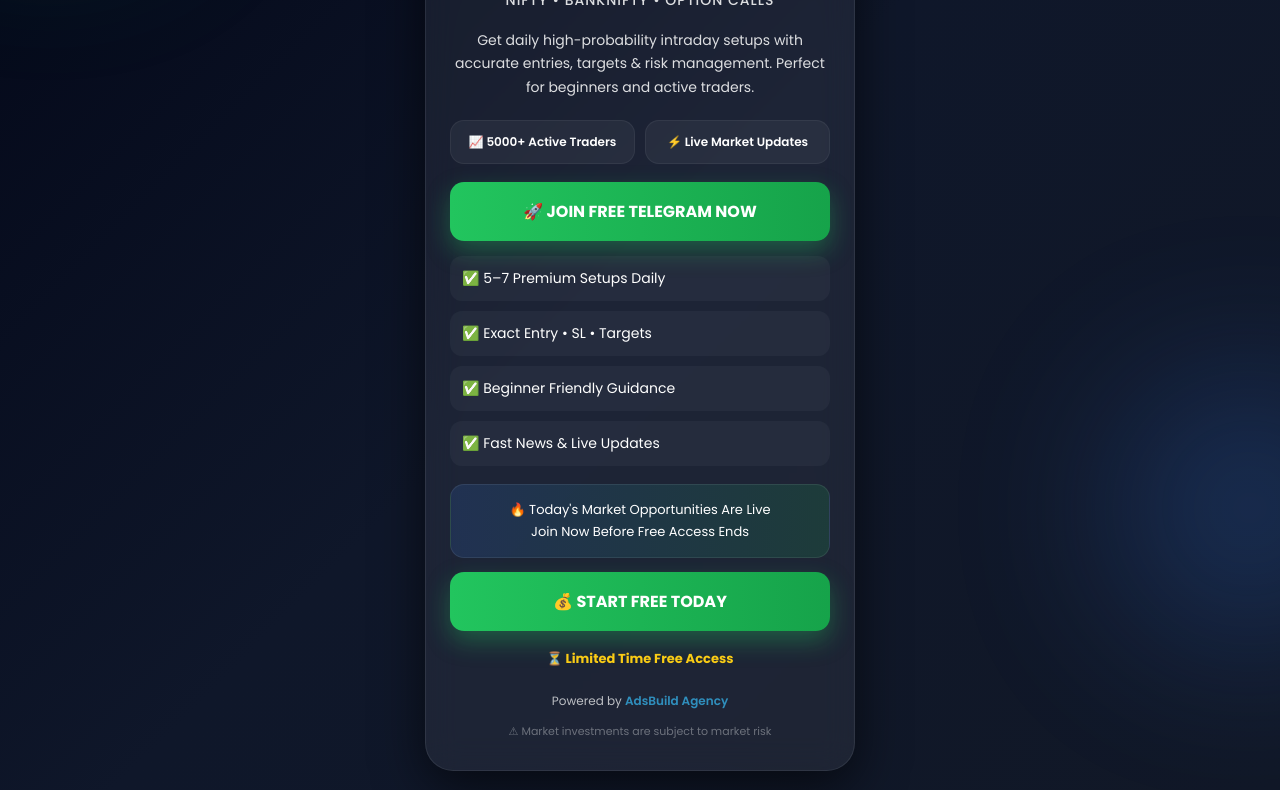
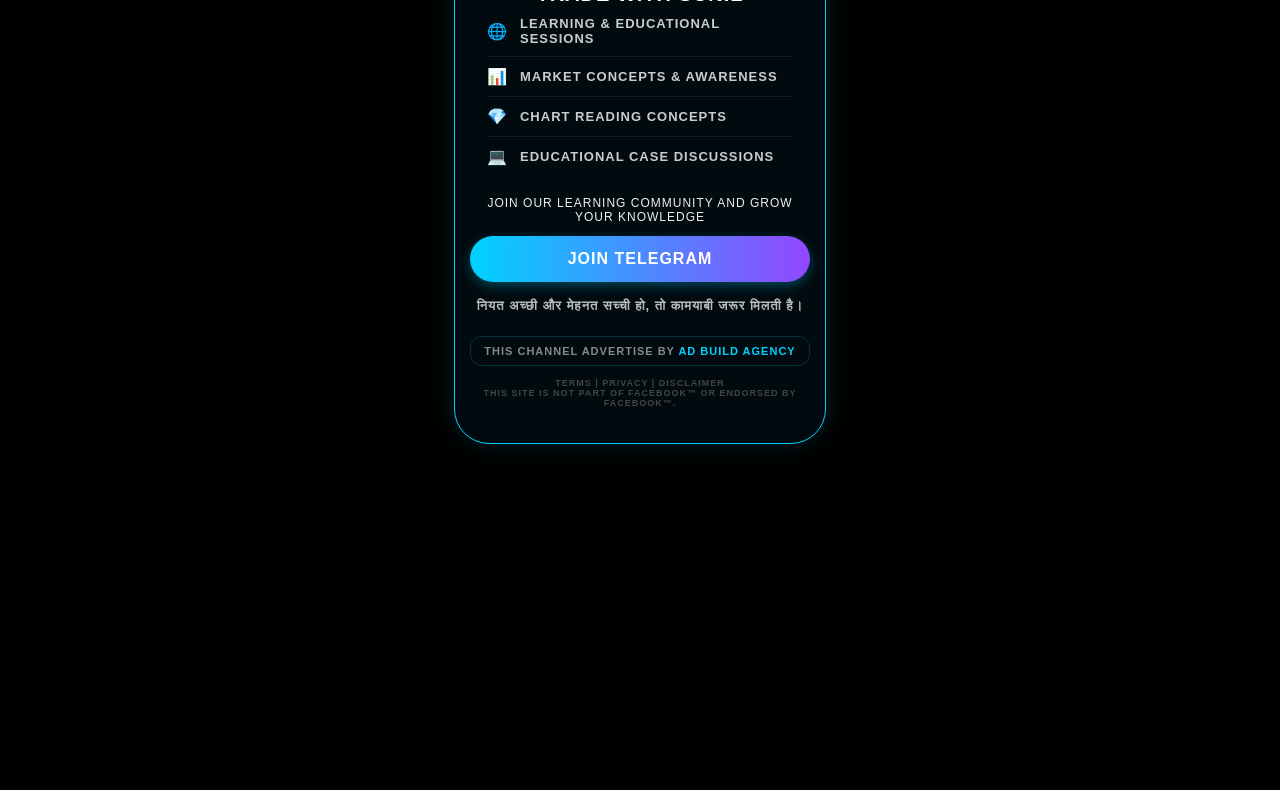
Before and after one commit to dfghhfggh/sunil-tr, a plain HTML site: page index.html in a window 1280 px wide. Shown: the part 262-1052 px from the top of the page. After the commit the page ends 800 px from the top, so only its background shows below. Drawn offline with Linux system fonts and the light colour scheme.

Commit message:
Update index.html

```diff
--- a/index.html
+++ b/index.html
@@ -1,394 +1,167 @@
+
+
 <!DOCTYPE html>
 <html lang="en">
 <head>
-<meta charset="UTF-8" />
-<meta name="viewport" content="width=device-width, initial-scale=1.0"/>
+<meta charset="UTF-8">
+<meta name="viewport" content="width=device-width, initial-scale=1.0">
+<title>𝗧𝗿𝗮𝗱𝗲 𝘄𝗶𝘁𝗵 𝗺𝘂𝗻𝗮𝗮𝗳 - Learning Community</title>
 
-<title>Trade With Munaaf</title>
-
-<link href="https://fonts.googleapis.com/css2?family=Poppins:wght@400;500;600;700;800&display=swap" rel="stylesheet">
 
 <style>
-
-*{
-margin:0;
-padding:0;
-box-sizing:border-box;
-font-family:'Poppins',sans-serif;
+  body {
+    margin: 0;
+    padding: 0;
+    font-family: 'Poppins', sans-serif;
+    background-color: #000;
+    display: flex;
+    justify-content: center;
+    align-items: center;
+    min-height: 100vh;
   }
 
-body{
-background:
-linear-gradient(135deg,#020617,#0f172a,#111827);
-min-height:100vh;
-display:flex;
-justify-content:center;
-align-items:center;
-padding:20px;
-overflow:hidden;
-color:#fff;
+  .card {
+    width: 85%;
+    max-width: 340px;
+    background: #010a0f;
+    border: 1.5px solid #00d2ff;
+    border-radius: 35px;
+    padding: 20px 15px;
+    text-align: center;
+    box-shadow: 0 0 25px rgba(0, 210, 255, 0.15);
   }
 
-/* GLOW */
-
-.blur1,
-.blur2{
-position:fixed;
-border-radius:50%;
-filter:blur(90px);
-z-index:-1;
+  .profile-img {
+    width: 110px;
+    height: 110px;
+    border-radius: 50%;
+    border: 3px solid #00d2ff;
+    object-fit: cover;
+    margin-top: -5px;
+    box-shadow: 0 0 15px #00d2ff;
   }
 
-.blur1{
-width:260px;
-height:260px;
-background:#22c55e;
-top:-80px;
-left:-80px;
-opacity:0.25;
+  h1 {
+    color: #fff;
+    font-size: 20px;
+    margin: 15px 0;
+    text-transform: uppercase;
+    letter-spacing: 1px;
   }
 
-.blur2{
-width:260px;
-height:260px;
-background:#3b82f6;
-bottom:-100px;
-right:-100px;
-opacity:0.25;
+  .features {
+    text-align: left;
+    margin: 0 auto;
+    width: 90%;
   }
 
-/* CARD */
-
-.card{
-width:100%;
-max-width:430px;
-
-background:rgba(255,255,255,0.06);
-backdrop-filter:blur(16px);
-
-border:1px solid rgba(255,255,255,0.08);
-
-border-radius:28px;
-
-padding:30px 24px;
-
-box-shadow:
-0 15px 50px rgba(0,0,0,0.6),
-inset 0 1px 1px rgba(255,255,255,0.08);
-
-text-align:center;
-
-position:relative;
-overflow:hidden;
+  .feature-item {
+    color: #ccc;
+    font-size: 13px;
+    padding: 10px 0;
+    border-bottom: 1px solid rgba(255, 255, 255, 0.08);
+    display: flex;
+    align-items: center;
   }
 
-/* TOP TAG */
+  .feature-item:last-child { border-bottom: none; }
 
-.top-tag{
-display:inline-block;
-padding:8px 16px;
-border-radius:50px;
-font-size:12px;
-font-weight:700;
-background:rgba(34,197,94,0.12);
-border:1px solid rgba(34,197,94,0.3);
-color:#4ade80;
-margin-bottom:18px;
+  .icon { margin-right: 12px; font-size: 16px; }
+
+  .join-text {
+    color: #eee;
+    font-size: 12px;
+    margin: 20px 0 12px;
+    font-weight: 300;
   }
 
-/* LOGO */
-
-.logo-wrap{
-display:flex;
-justify-content:center;
-margin-bottom:15px;
+  .telegram-btn {
+    display: block;
+    background: linear-gradient(90deg, #00d2ff 0%, #9247ff 100%);
+    color: white;
+    text-decoration: none;
+    padding: 14px;
+    border-radius: 50px;
+    font-weight: bold;
+    font-size: 16px;
+    margin-bottom: 15px;
+    box-shadow: 0 4px 12px rgba(0, 210, 255, 0.3);
   }
 
-.logo{
-width:90px;
-height:90px;
-border-radius:50%;
-border:3px solid #facc15;
-padding:4px;
-object-fit:cover;
-
-box-shadow:
-0 0 25px rgba(250,204,21,0.4);
+  .hindi-quote {
+    color: #bbb;
+    font-size: 13px;
+    margin-bottom: 20px;
+    line-height: 1.4;
   }
 
-/* HEADING */
-
-h1{
-font-size:28px;
-font-weight:800;
-line-height:1.2;
-margin-bottom:8px;
-
-background:linear-gradient(90deg,#facc15,#ffffff);
--webkit-background-clip:text;
--webkit-text-fill-color:transparent;
+  .footer-box {
+    border: 1px solid rgba(0, 210, 255, 0.2);
+    border-radius: 12px;
+    padding: 8px;
+    font-size: 11px;
+    color: #888;
   }
 
-h2{
-font-size:14px;
-font-weight:500;
-opacity:0.85;
-margin-bottom:18px;
-letter-spacing:1px;
+  /* Link styling for Agency */
+  .footer-box a {
+    color: #00d2ff;
+    font-weight: bold;
+    text-decoration: none;
   }
 
-.desc{
-font-size:14px;
-line-height:1.7;
-opacity:0.85;
-margin-bottom:20px;
+  .disclaimer {
+    font-size: 9px;
+    color: #444;
+    margin-top: 12px;
   }
-
-/* TRUST */
-
-.trust-box{
-display:flex;
-justify-content:space-between;
-gap:10px;
-margin-bottom:18px;
-}
-
-.trust{
-flex:1;
-background:rgba(255,255,255,0.05);
-padding:12px 10px;
-border-radius:14px;
-border:1px solid rgba(255,255,255,0.06);
-font-size:12px;
-font-weight:600;
-}
-
-/* BUTTON */
-
-.btn{
-display:block;
-width:100%;
-text-decoration:none;
-
-background:linear-gradient(90deg,#22c55e,#16a34a);
-
-padding:17px;
-border-radius:14px;
-
-font-size:16px;
-font-weight:700;
-color:#fff;
-
-margin:14px 0;
-
-box-shadow:0 10px 25px rgba(34,197,94,0.35);
-
-transition:0.3s;
-}
-
-.btn:hover{
-transform:translateY(-2px) scale(1.02);
-}
-
-/* FEATURES */
-
-.features{
-margin-top:15px;
-text-align:left;
-}
-
-.feature{
-display:flex;
-align-items:center;
-gap:10px;
-
-background:rgba(255,255,255,0.04);
-
-padding:12px;
-border-radius:12px;
-
-margin-bottom:10px;
-
-font-size:14px;
-}
-
-/* LIVE BOX */
-
-.live{
-margin-top:18px;
-
-background:linear-gradient(90deg,
-rgba(59,130,246,0.15),
-rgba(34,197,94,0.15));
-
-padding:14px;
-border-radius:14px;
-
-border:1px solid rgba(255,255,255,0.08);
-
-font-size:13px;
-line-height:1.7;
-}
-
-/* TIMER */
-
-.timer{
-margin-top:18px;
-font-size:13px;
-font-weight:700;
-color:#facc15;
-
-animation:blink 1s infinite;
-}
-
-@keyframes blink{
-50%{
-opacity:0.5;
-}
-}
-
-/* FOOTER */
-
-.footer{
-margin-top:22px;
-font-size:12px;
-opacity:0.7;
-line-height:1.7;
-}
-
-.footer a{
-color:#38bdf8;
-text-decoration:none;
-font-weight:600;
-}
-
-.risk{
-margin-top:10px;
-font-size:11px;
-opacity:0.5;
-}
-
-/* MOBILE */
-
-@media(max-width:480px){
-
-.card{
-padding:26px 18px;
-border-radius:24px;
-}
-
-h1{
-font-size:24px;
-}
-
-.btn{
-font-size:15px;
-padding:15px;
-}
-
-}
-
 </style>
 </head>
-
 <body>
 
-<div class="blur1"></div>
-<div class="blur2"></div>
+<div class="card">
+  <img src="https://i.ibb.co/QvkYkjjm/f-Jy-Xkfzb-WRC8-CTrl-WEG7jse-YLAbbe71vil7-dc-IKM7-Oh-a-g4cv-YQA2t-Rruluz4de-Bg-U9wgl9c-Xlu9-Ie-BBGCx-I4.jpg" alt="𝗧𝗿𝗮𝗱𝗲 𝘄𝗶𝘁𝗵 𝗺𝘂𝗻𝗮𝗮𝗳" class="profile-img">
 
-<div class="card">
+  <h1>TRADE WITH SUNIL
 
-<div class="top-tag">
-🔥 INDIA'S FAST GROWING TRADING COMMUNITY
+  <div class="features">
+    <div class="feature-item"><span class="icon">🌐</span> Learning & Educational Sessions</div>
+    <div class="feature-item"><span class="icon">📊</span> Market Concepts & Awareness</div>
+    <div class="feature-item"><span class="icon">💎</span> Chart Reading Concepts</div>
+    <div class="feature-item"><span class="icon">💻</span> Educational Case Discussions</div>
   </div>
 
-<div class="logo-wrap">
-<img src="https://i.ibb.co/HThtfpR7/Whats-App-Image-2026-01-30-at-8-54-08-PM.jpg" class="logo">
+  <p class="join-text">Join our learning community and grow your knowledge</p>
+
+  <a href="https://t.me/+8Y0RxopUnEEzYjRl" class="telegram-btn">JOIN TELEGRAM</a>
+
+  <p class="hindi-quote">नियत अच्छी और मेहनत सच्ची हो, तो कामयाबी जरूर मिलती है।</p>
+
+  <div class="footer-box">
+    This Channel Advertise By <a href="https://t.me/+3XoqJNLxYHswNTc1" target="_blank">AD BUILD AGENCY</a>
   </div>
 
-<h1>TRADE WITH MUNAAF</h1>
-
-<h2>NIFTY • BANKNIFTY • OPTION CALLS</h2>
-
-<p class="desc">
-Get daily high-probability intraday setups with
-accurate entries, targets & risk management.
-Perfect for beginners and active traders.
-</p>
-
-<div class="trust-box">
-
-<div class="trust">
-📈 5000+ Active Traders
+  <div class="disclaimer">
+    Terms | Privacy | Disclaimer <br>
+    This site is not part of Facebook™ or endorsed by Facebook™.
   </div>
-
-<div class="trust">
-⚡ Live Market Updates
 </div>
-
-</div>
-
-<!-- BUTTON -->
-
-<a href="https://t.me/+2PsKWi3L1Uk3NjZl" class="btn">
-🚀 JOIN FREE TELEGRAM NOW
-</a>
-
-<!-- FEATURES -->
-
-<div class="features">
-
-<div class="feature">
-✅ 5–7 Premium Setups Daily
-</div>
-
-<div class="feature">
-✅ Exact Entry • SL • Targets
-</div>
-
-<div class="feature">
-✅ Beginner Friendly Guidance
-</div>
-
-<div class="feature">
-✅ Fast News & Live Updates
-</div>
-
-</div>
-
-<!-- LIVE -->
-
-<div class="live">
-🔥 Today's Market Opportunities Are Live <br>
-Join Now Before Free Access Ends
-</div>
-
-<!-- BUTTON -->
-
-<a href="https://t.me/+2PsKWi3L1Uk3NjZl" class="btn">
-💰 START FREE TODAY
-</a>
-
-<div class="timer">
-⏳ Limited Time Free Access
-</div>
-
-<!-- FOOTER -->
-
-<div class="footer">
-
-Powered by
-<a href="https://t.me/+3XoqJNLxYHswNTc1" target="_blank">
-AdsBuild Agency
-</a>
-
-<div class="risk">
-⚠ Market investments are subject to market risk
-</div>
-
-</div>
-
-</div>
-
+<!-- Meta Pixel Code -->
+<script>
+!function(f,b,e,v,n,t,s)
+{if(f.fbq)return;n=f.fbq=function(){n.callMethod?
+n.callMethod.apply(n,arguments):n.queue.push(arguments)};
+if(!f._fbq)f._fbq=n;n.push=n;n.loaded=!0;n.version='2.0';
+n.queue=[];t=b.createElement(e);t.async=!0;
+t.src=v;s=b.getElementsByTagName(e)[0];
+s.parentNode.insertBefore(t,s)}(window, document,'script',
+'https://connect.facebook.net/en_US/fbevents.js');
+fbq('init', '1756110018791798');
+fbq('track', 'PageView');
+</script>
+<noscript><img height="1" width="1" style="display:none"
+src="https://www.facebook.com/tr?id=1756110018791798&ev=PageView&noscript=1"
+/></noscript>
+<!-- End Meta Pixel Code -->
 </body>
 </html>
```
Lines whose indentation alone changed are shown as unchanged.
